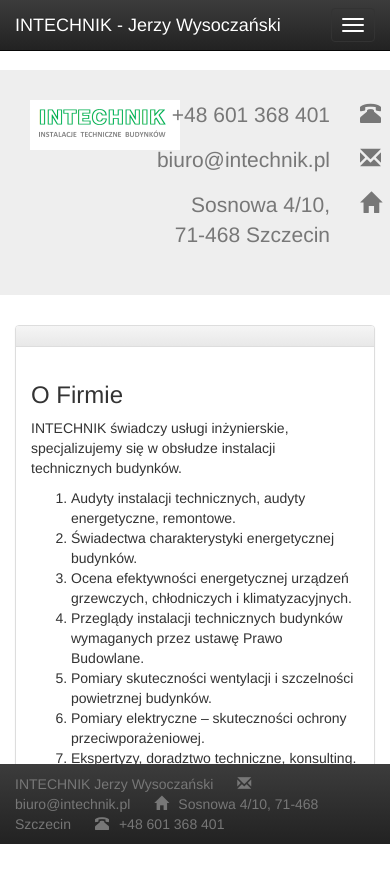
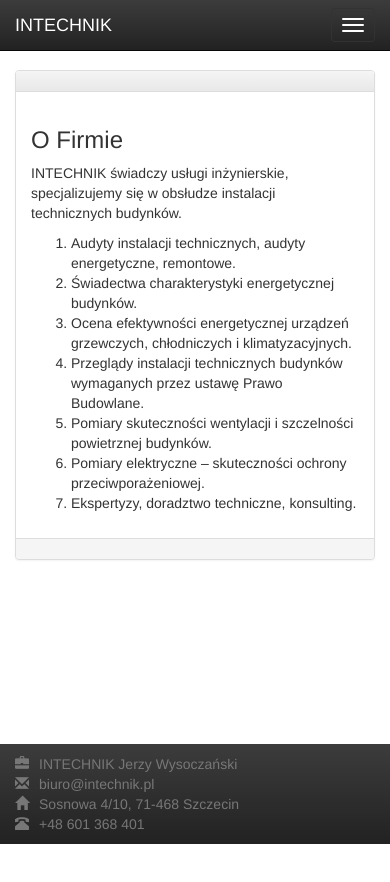
Before and after one commit to intechnik/intechnik.github.io, a plain HTML site: page index.html in a window 390 px wide. After the commit the page ends 844 px from the top, so only its background shows below. Drawn offline with nearby package versions, Linux system fonts and the light colour scheme.

Commit message:
Fix footer and jumbotron for mobile [#7]

```diff
--- a/css/custom.css
+++ b/css/custom.css
@@ -7,6 +7,7 @@ div.footer {
 }
 div.footer span.footer-part {
 	margin-right: 20px;
+	display: inline-block;
 }
 div.footer  span.glyphicon {
 	margin-right: 10px;
--- a/index.html
+++ b/index.html
@@ -24,7 +24,7 @@
 					<span class="icon-bar"></span>
 					<span class="icon-bar"></span>
 					</button>
-					<a class="navbar-brand" data-toggle="tab" href="#ofirmie">INTECHNIK - Jerzy Wysoczański</a>
+					<a class="navbar-brand" data-toggle="tab" href="#ofirmie">INTECHNIK <span class="hidden-xs">Jerzy Wysoczański</span></a>
 				</div>
 				<div class="navbar-collapse collapse">
 					<ul class="nav navbar-nav navbar-right">
@@ -36,7 +36,7 @@
 				</div>
 			</div>
 		</div>
-		<div class="jumbotron">
+		<div class="jumbotron hidden-xs">
 			<div class="container">
 				<div class="">
 					<div class="col-md-6 col-xs-6">
@@ -135,7 +135,7 @@
 		<div class="footer navbar-inverse navbar-fixed-bottom">
 			<div class="container">
 				<p class="text-muted">
-					<span class="footer-part">INTECHNIK Jerzy Wysoczański</span>
+					<span class="footer-part"><span class="glyphicon glyphicon-briefcase"></span>INTECHNIK Jerzy Wysoczański</span>
 					<span class="footer-part"><span class="glyphicon glyphicon-envelope"></span>biuro@intechnik.pl</span>
 					<span class="footer-part"><span class="glyphicon glyphicon-home"></span>Sosnowa 4/10, 71-468 Szczecin</span>
 					<span class="footer-part"><span class="glyphicon glyphicon-phone-alt"></span>+48 601 368 401</span>
```
